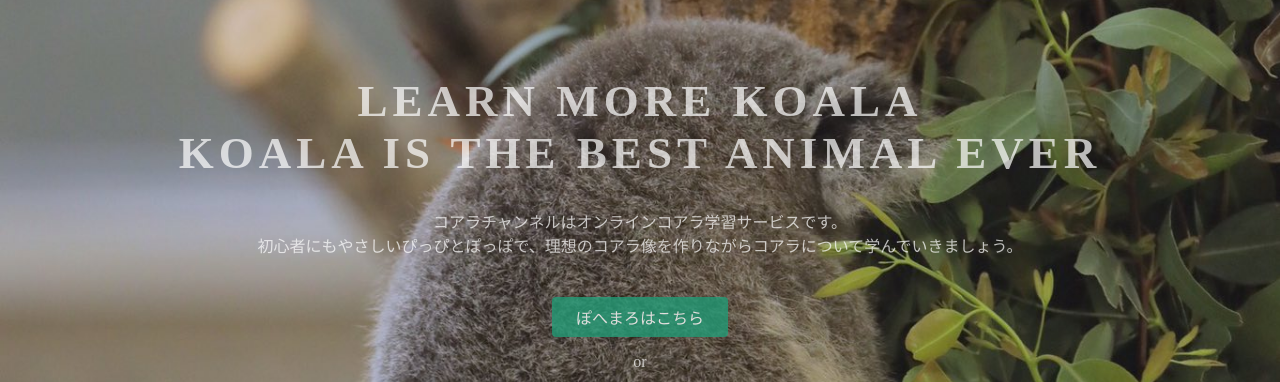
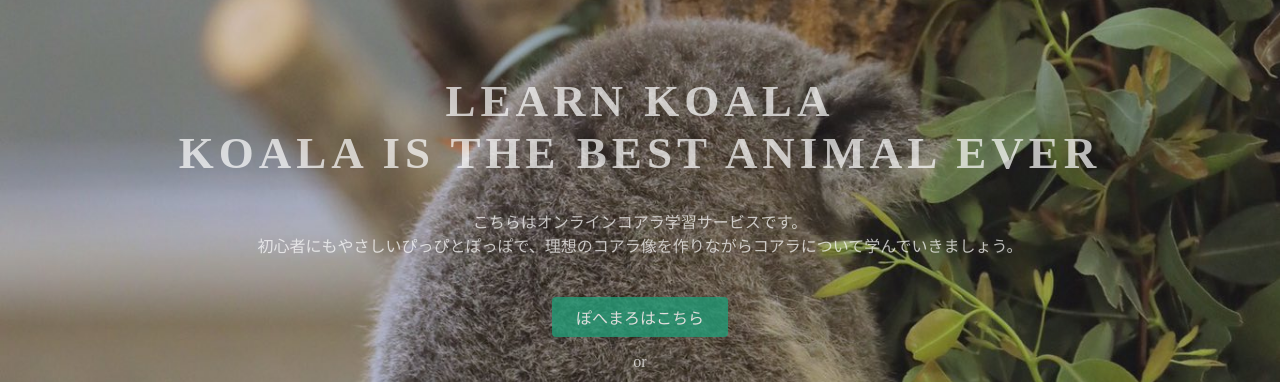
Before and after one commit to KoalaChannel/practice1, a plain HTML site: page index.html in a window 1280 px wide. Shown: the part 135-517 px from the top of the page. Drawn offline with Linux system fonts and the light colour scheme.

Commit message:
Update index.html

```diff
--- a/index.html
+++ b/index.html
@@ -23,8 +23,8 @@
   </header>
   <div class="top-wrapper">
     <div class="container">
-        <h1>LEARN MORE KOALA<br>KOALA IS THE BEST ANIMAL EVER</h1>
-        <p>コアラチャンネルはオンラインコアラ学習サービスです。<br>初心者にもやさしいぴっぴとぽっぽで、理想のコアラ像を作りながらコアラについて学んでいきましょう。</p>
+        <h1>LEARN KOALA<br>KOALA IS THE BEST ANIMAL EVER</h1>
+        <p>こちらはオンラインコアラ学習サービスです。<br>初心者にもやさしいぴっぴとぽっぽで、理想のコアラ像を作りながらコアラについて学んでいきましょう。</p>
       <div class="btn-wrapper">
         <a href="#" class="btn signup">ぽへまろはこちら</a>
         <p>or</p>
```
